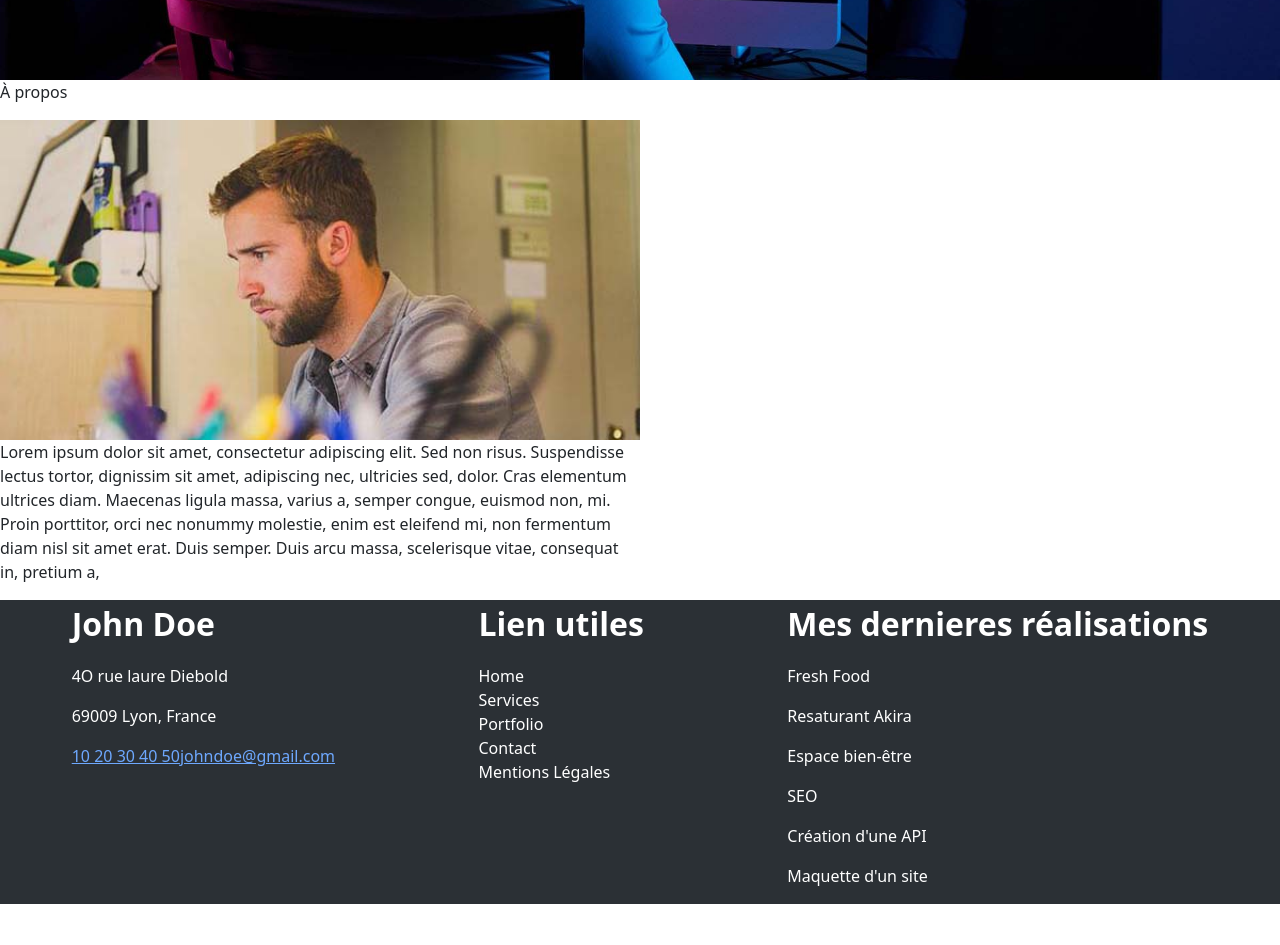
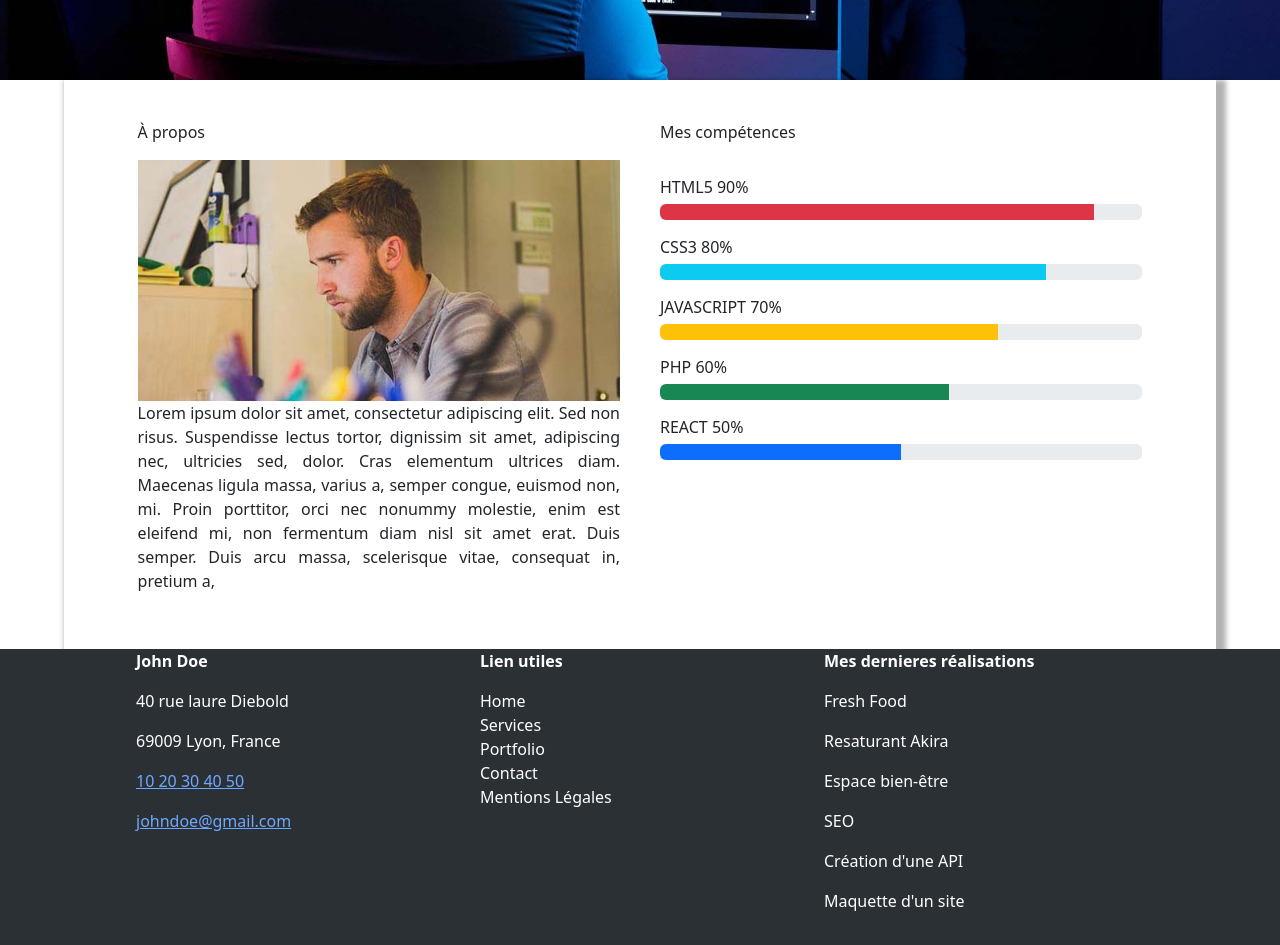
Before and after one commit to DigiDias/monportfolio, a React (Create React App) app: page / in a window 1280 px wide. Shown: the part 560-1505 px from the top of the page. Before the commit the page ends 1464 px from the top, so only its background shows below. Built offline with nearby package versions, Linux system fonts and the light colour scheme.

Commit message:
page finalisé à 80%

```diff
--- a/src/App.css
+++ b/src/App.css
@@ -3,6 +3,8 @@
 body {
   font-family: 'Nunito Sans', sans-serif;
   font-weight: 400;
+
+
 
 }
 
@@ -52,29 +54,74 @@ header{
   background-size: cover;
   min-height: 80vh;
   width: 100%;
-  background-repeat:no-repeat;
-  background-position: center;
+
 
 }
 
-.about{
-  width: 50%;
+.about {
   display: flex;
-  flex-direction: column;
+  flex-wrap: wrap;
+  justify-content: center;
+  gap: 40px;
+  padding: 40px;
+  border: 2px solid grey(0, 0, 0, 0.2);
+  margin-top: 30px;
+  margin-bottom: 30px;
+  box-shadow:  5px 5px 5px 5px rgba(0, 0, 0, 0.3); /* Ombre autour du bloc */
+  background-color: white;
+  width: 90%;
+  margin: 0 auto; /* Centre horizontalement */
+
+
 
 }
 
-.about-img{
-  object-fit: cover
+.about-article-apropos,
+.about-article-competences {
+  width: 45%; /* Réduire un peu la largeur pour éviter les débordements */
+  min-width: 300px;
+  text-align: justify;
+  display: flex;
+  flex-direction: column;
+}
+
+.about-img {
+  width: 100%;
+
+  height: auto;
+  object-fit: cover;
+
 }
 
 footer{
   display: flex;
   color:white;
-  justify-content: space-around;
+  justify-content: center;
+
+  width: 100%;
+  margin: 0;
+  gap: 5px;
+
 }
 
 .footer-title{
-  font-size: 2rem;
+  font-size: 1,2rem;
   font-weight: bold;
 }
+
+.progress{
+  width: 100%;
+}
+
+.comp{
+  margin-bottom: 5px;
+  margin-top: 15px;
+}
+
+footer section{
+  width: 20rem;
+}
+
+.row{
+  justify-content: center;
+}
--- a/src/Pages/Home.jsx
+++ b/src/Pages/Home.jsx
@@ -11,10 +11,34 @@ const Home = () => {
         <button type="button" className="btn btn-danger">En savoir plus</button>
       </div>
       <section className="about">
+        <article className="about-article-apropos">
     <p>À propos</p>
     <img src="/img/john-doe-about.jpg" alt="Image de présentation" className="about-img"/>
     <p>Lorem ipsum dolor sit amet, consectetur adipiscing elit. Sed non risus. Suspendisse lectus tortor, dignissim sit amet, adipiscing nec, ultricies sed, dolor. Cras elementum ultrices diam. Maecenas ligula massa, varius a, semper congue, euismod non, mi. Proin porttitor, orci nec nonummy molestie, enim est eleifend mi, non fermentum diam nisl sit amet erat. Duis semper. Duis arcu massa, scelerisque vitae, consequat in, pretium a,</p>
-
+    </article>
+<article className="about-article-competences">
+        <p>Mes compétences</p>
+        <p className="comp">HTML5 90%</p>
+        <div class="progress" role="progressbar" aria-label="Danger example" aria-valuenow="90" aria-valuemin="0" aria-valuemax="100">
+        <div class="progress-bar bg-danger" style={{ width: "90%" }}></div>
+        </div>
+        <p className="comp">CSS3 80%</p>
+<div class="progress" role="progressbar" aria-label="Info example" aria-valuenow="80" aria-valuemin="0" aria-valuemax="100">
+  <div class="progress-bar bg-info" style={{width: "80%"}}></div>
+</div>
+<p className="comp">JAVASCRIPT 70%</p>
+<div class="progress" role="progressbar" aria-label="Warning example" aria-valuenow="70" aria-valuemin="0" aria-valuemax="100">
+  <div class="progress-bar bg-warning" style={{width: "70%"}}></div>
+</div>
+<p className="comp">PHP 60%</p>
+<div class="progress" role="progressbar" aria-label="Success example" aria-valuenow="60" aria-valuemin="0" aria-valuemax="100">
+  <div class="progress-bar bg-success" style={{width: "60%"}}></div>
+</div>
+<p className="comp">REACT 50%</p>
+<div class="progress" role="progressbar" aria-label="Example with label" aria-valuenow="50" aria-valuemin="0" aria-valuemax="100">
+  <div class="progress-bar" style={{width: "50%"}}></div>
+</div>
+        </article>
 </section>
 
       </main>
--- a/src/components/Footer.js
+++ b/src/components/Footer.js
@@ -7,15 +7,20 @@ import "../App.css"
 const Footer = () => {
   return (
     <footer className="  bg-body-tertiary " data-bs-theme="dark">
-      <section>
+        <div className="row">
+        <div className="col-md-4 col-sm-12 mb-3">
+      <section className="adress">
         <p className="footer-title">John Doe</p>
         <adress>
-          <p>4O rue laure Diebold</p>
+          <p>40 rue laure Diebold</p>
           <p>69009 Lyon, France</p>
+
+        <p><Link to="tel:1020304050">10 20 30 40 50</Link></p>
+        <p><Link to="mailto:johndoe@gmail.com">johndoe@gmail.com</Link></p>
         </adress>
-        <Link to="tel:1020304050">10 20 30 40 50</Link>
-        <Link to="mailto:johndoe@gmail.com">johndoe@gmail.com</Link>
       </section>
+      </div>
+      <div className="col-md-4 col-sm-12 mb-3">
       <section>
         <p className="footer-title">Lien utiles</p>
         <Link className="nav-link" aria-current="page" to="/">
@@ -34,6 +39,8 @@ const Footer = () => {
           Mentions Légales
         </Link>
       </section>
+      </div>
+      <div className="col-md-4 col-sm-12 mb-3">
       <section>
         <p className="footer-title">Mes dernieres réalisations</p>
         <p>Fresh Food</p>
@@ -44,6 +51,8 @@ const Footer = () => {
         <p>Maquette d'un site</p>
 
       </section>
+      </div>
+      </div>
     </footer>
   );
 };
```
